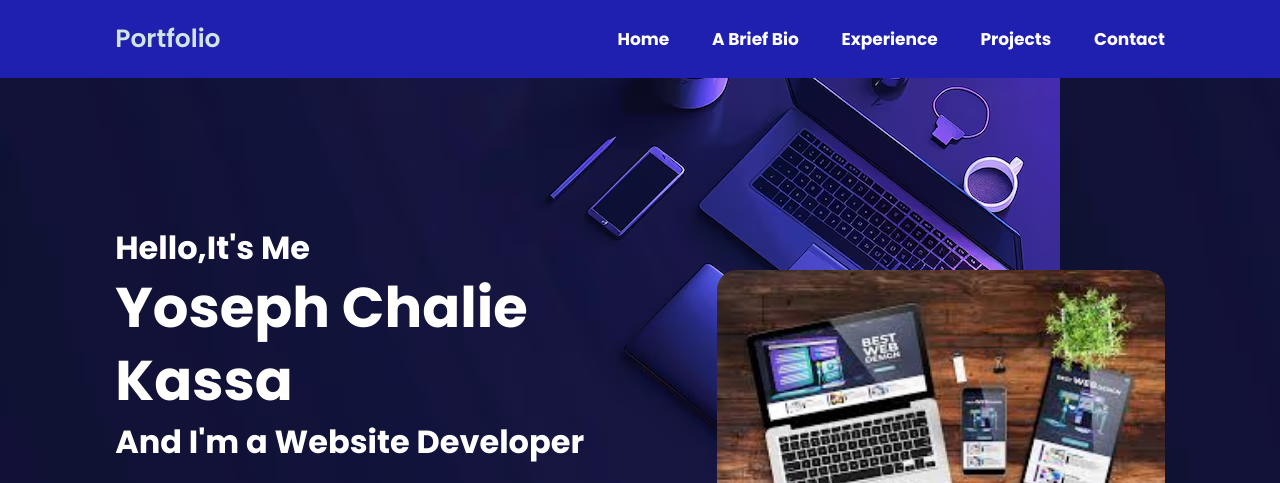
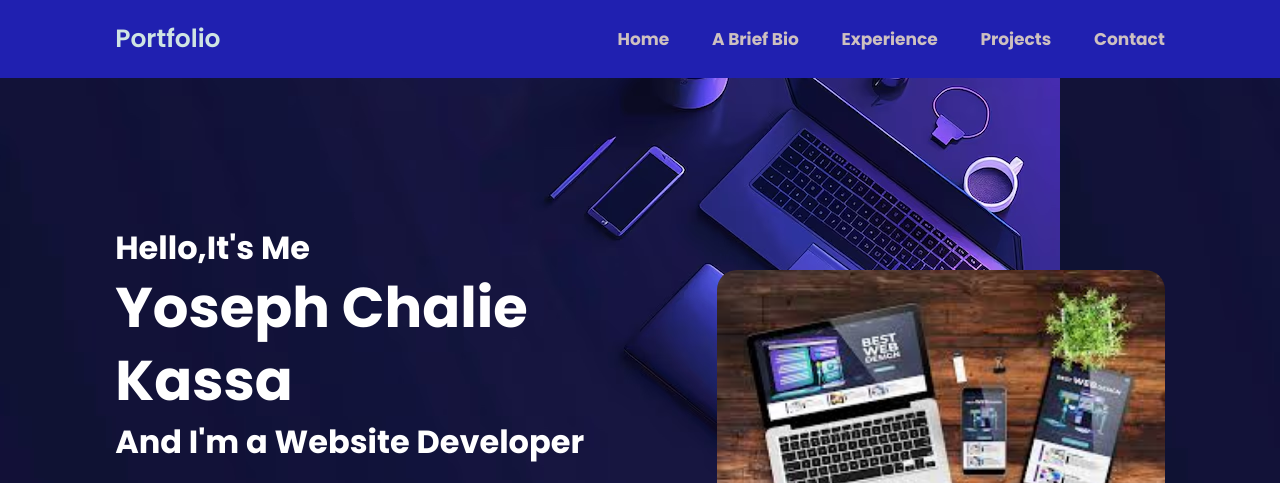
Before and after one commit to Yoseph-C-Kassa-Josa/OIBSIP-task-2, a plain HTML site: page index.html in a window 1280 px wide. Shown: the top 483 px of the page. Drawn offline with nearby package versions, Linux system fonts and the light colour scheme.

Commit message:
commited

```diff
--- a/style.css
+++ b/style.css
@@ -66,7 +66,7 @@ border-bottom: .1rem solid rgba(0 ,0 ,0, .2);
     font-size: 1.7rem;
     color: var(--text-color);
     margin-left: 4rem;
-    color: white;
+    color: rgb(205, 192, 192);
 
 }
 
```
